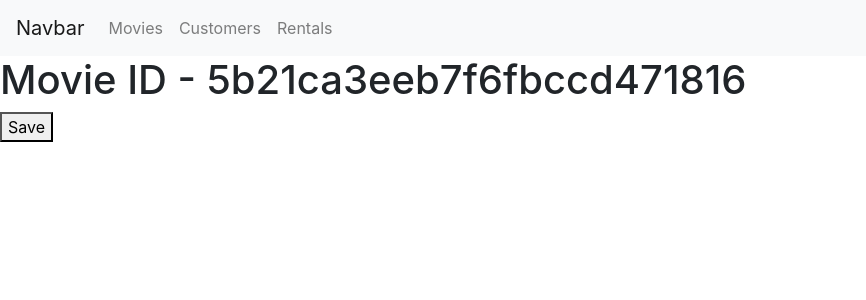
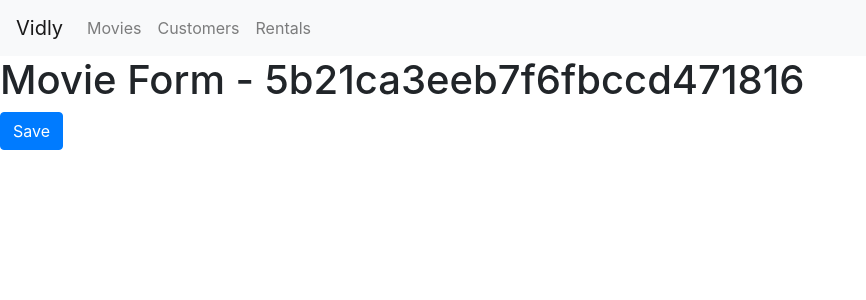
Before and after one commit to msinta/react-codewmosh, a React (Create React App) app in the folder vidly/: page /movies/5b21ca3eeb7f6fbccd471816 in a window 1280 px wide. Shown: the top 300 px of the page, without its empty margins (0-866 px from the left). Built offline with nearby package versions, Linux system fonts and the light colour scheme.

Commit message:
finished exercise

```diff
--- a/vidly/package.json
+++ b/vidly/package.json
@@ -10,6 +10,7 @@
     "font-awesome": "^4.7.0",
     "react": "^18.2.0",
     "react-dom": "^18.2.0",
+    "react-router-dom": "^4.3.1",
     "react-scripts": "5.0.1",
     "web-vitals": "^2.1.4"
   },
--- a/vidly/src/components/moviedetails.jsx
+++ b/vidly/src/components/moviedetails.jsx
@@ -3,16 +3,15 @@ import React, { Component } from 'react'
 class MovieDetails extends Component {
 
   handleId = () => {
-    this.props.replace("/movies")
+    this.props.history.replace("/movies")
   };
 
   render() {
    return (
     <div>
 
-    <h1>Movie ID - {this.props.match.params.id}</h1>
-
-    <button onClick={this.handleId}>Save</button>
+    <h1>Movie Form - {this.props.match.params.id}</h1>
+    <button className="btn btn-primary" onClick={this.handleId}>Save</button>
     </div>
 
     )
--- a/vidly/src/components/navbar.jsx
+++ b/vidly/src/components/navbar.jsx
@@ -5,7 +5,7 @@ const NavBar = () => {
   return (
     <nav class="navbar navbar-expand-lg navbar-light bg-light">
       <a class="navbar-brand" href="#">
-        Navbar
+        Vidly
       </a>
       <button
         class="navbar-toggler"
```
Also changed, not shown: 1 other file (tests, documents, lock files or other folders).
